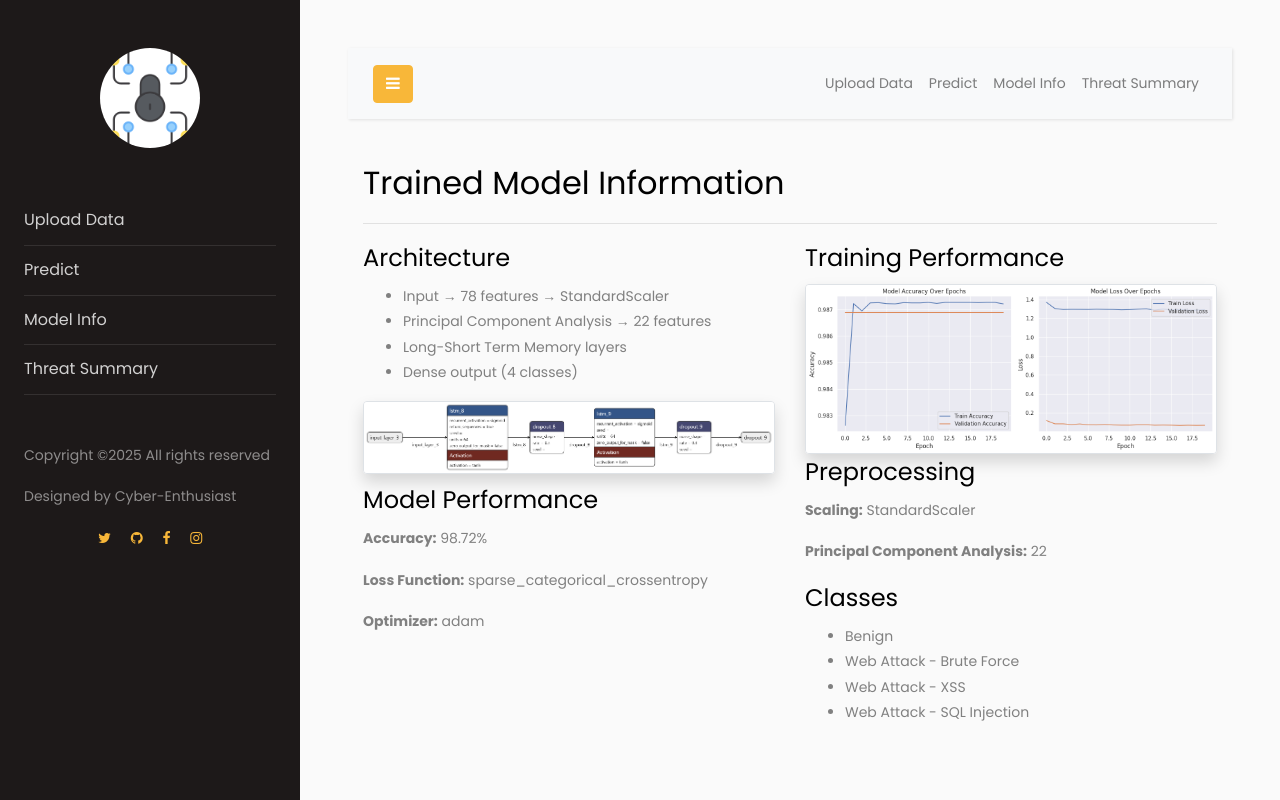
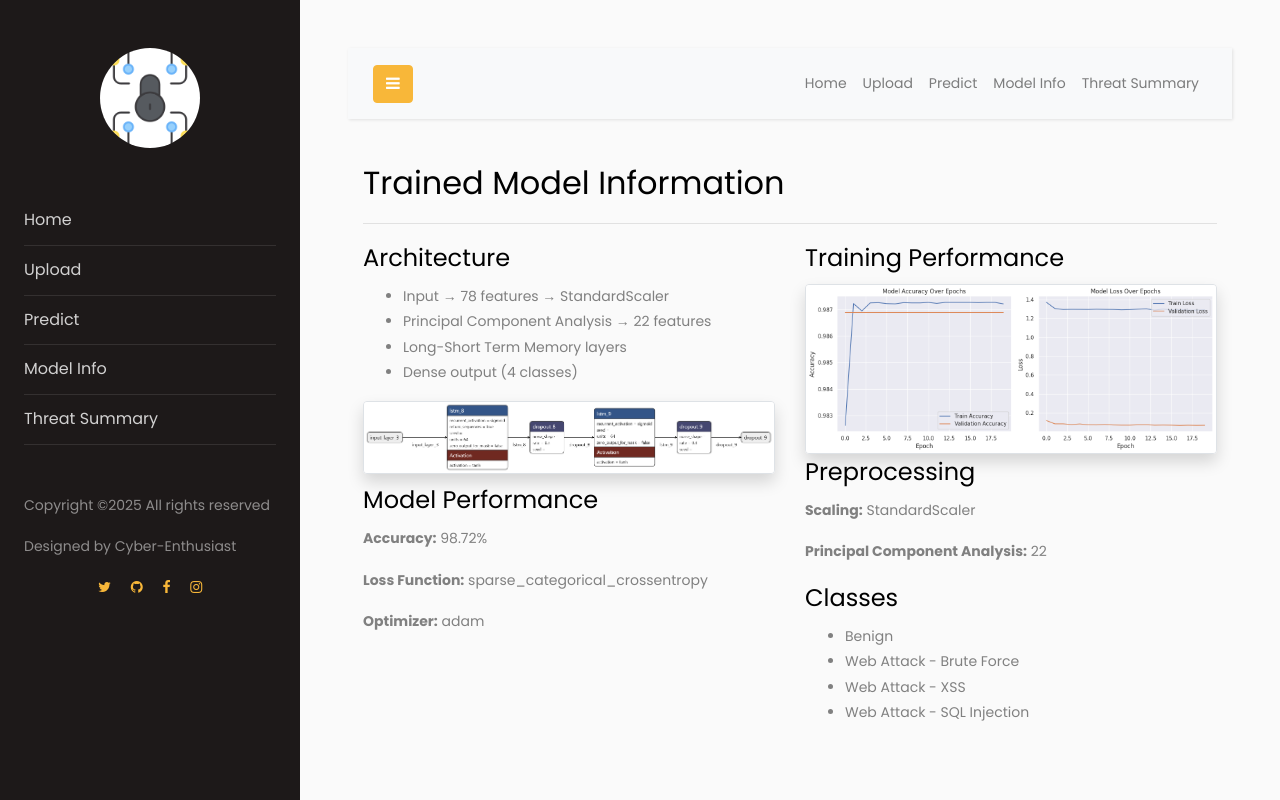
Before and after one commit to cyber-enthusiast-1/web-attack-detector, a Flask app: page /model in a window 1280 px wide. Run offline with Flask 3, Linux system fonts and the light colour scheme; parts of the project's set-up code (start-up, migrations or seed data) failed here and were passed over; some libraries are stand-ins or nearby versions.

Commit message:
Updated index.html

```diff
--- a/web-attack/templates/index.html
+++ b/web-attack/templates/index.html
@@ -18,7 +18,7 @@
 		<div class="wrapper d-flex align-items-stretch">
 			<nav id="sidebar">
 				<div class="p-4 pt-5">
-		  		<a href="#" class="img logo rounded-circle mb-5" style="background-size: cover;
+		  		<a href="{{url_for('home')}}" class="img logo rounded-circle mb-5" style="background-size: cover;
                   background-position: center;
                   background-repeat: no-repeat;
                   width: 100px;
@@ -27,9 +27,11 @@
                   background-color: white;
                   background-image: url({{url_for('static', filename='images/logo.png')}});"></a>
 	        <ul class="list-unstyled components mb-5">
-
+                <li>
+                    <a href="{{url_for('home')}}">Home</a>
+                  </li>
 	          <li>
-                <a href="{{url_for('upload_data')}}">Upload Data</a>
+                <a href="{{url_for('upload_data')}}">Upload</a>
 	          </li>
               <li>
                 <a href="{{url_for('predict')}}">Predict</a>
@@ -78,9 +80,11 @@
 
                     <div class="collapse navbar-collapse" id="navbarSupportedContent">
                         <ul class="nav navbar-nav ml-auto">
-
                             <li class="nav-item">
-                                <a class="nav-link" href="{{url_for('upload_data')}}">Upload Data</a>
+                                <a class="nav-link" href="{{url_for('home')}}">Home</a>
+                            </li>
+                            <li class="nav-item">
+                                <a class="nav-link" href="{{url_for('upload_data')}}">Upload</a>
                             </li>
                             <li class="nav-item">
                                 <a class="nav-link" href="{{url_for('predict')}}">Predict</a>
```
